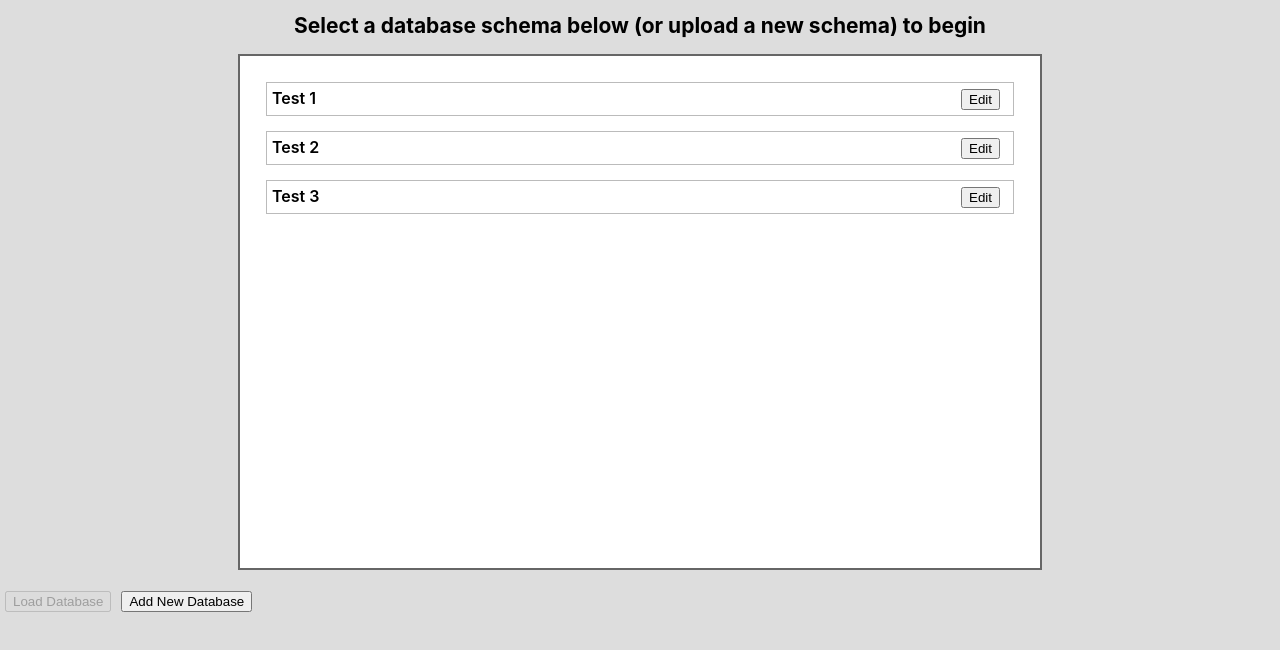
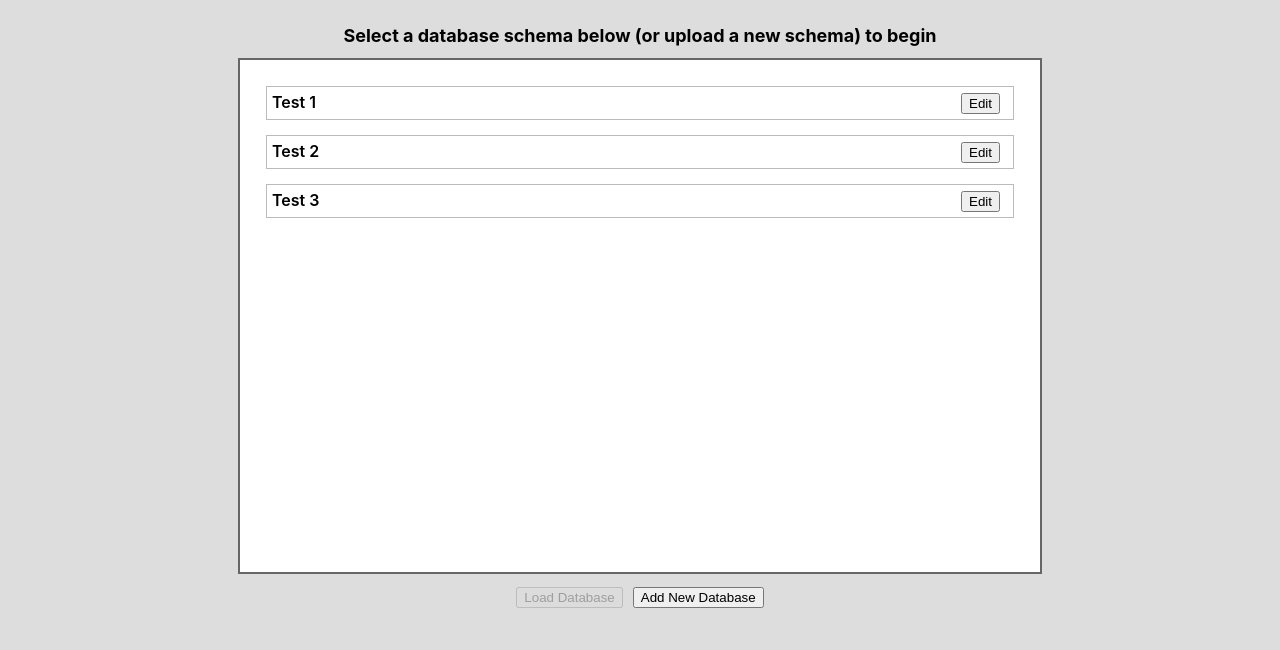
Before and after one commit to M-Derbyshire/SchemaShovelWeb, a React app in the folder front_end/: page / in a window 1280 px wide. Shown: the part 48-698 px from the top of the page. Built offline with nearby package versions, Linux system fonts and the light colour scheme.

Commit message:
the centering of the items within DatabaseSelection is now done with flexbox

```diff
--- a/front_end/src/components/DatabaseSelection/DatabaseSelection.css
+++ b/front_end/src/components/DatabaseSelection/DatabaseSelection.css
@@ -1,3 +1,14 @@
+.DatabaseSelection {
+	display: flex;
+	flex-direction: column;
+	align-items: center;
+}
+
 .DatabaseSelection h1 {
-	font-size: 1.75em;
+	font-size: 1.5em;
+	text-align: center;
 }
+
+.DatabaseSelection .DatabaseLoadOptions {
+	padding: 0.5rem;
+}
--- a/front_end/src/components/SelectableList/SelectableList.css
+++ b/front_end/src/components/SelectableList/SelectableList.css
@@ -1,7 +1,6 @@
 .SelectableList {
 	background-color: white;
 	border: solid 2px #666666;
-	margin: 1rem auto;
 	padding: 1rem;
 	width: fit-content;
 	min-width: 60vw;
```
